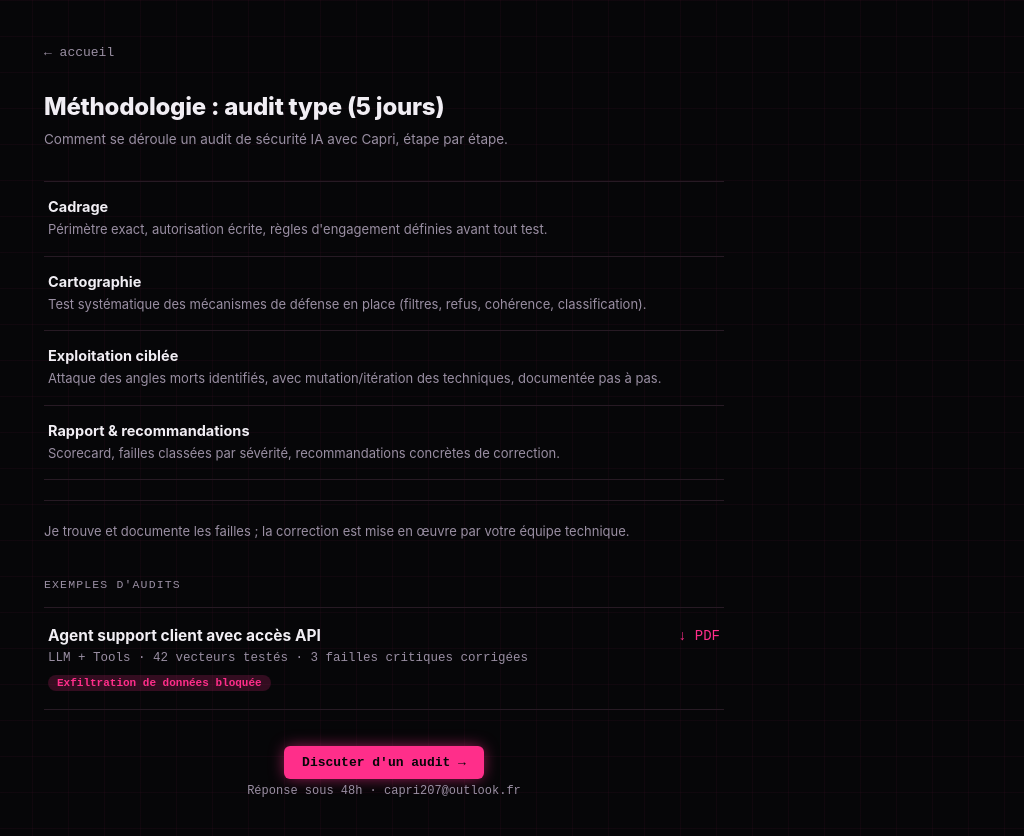
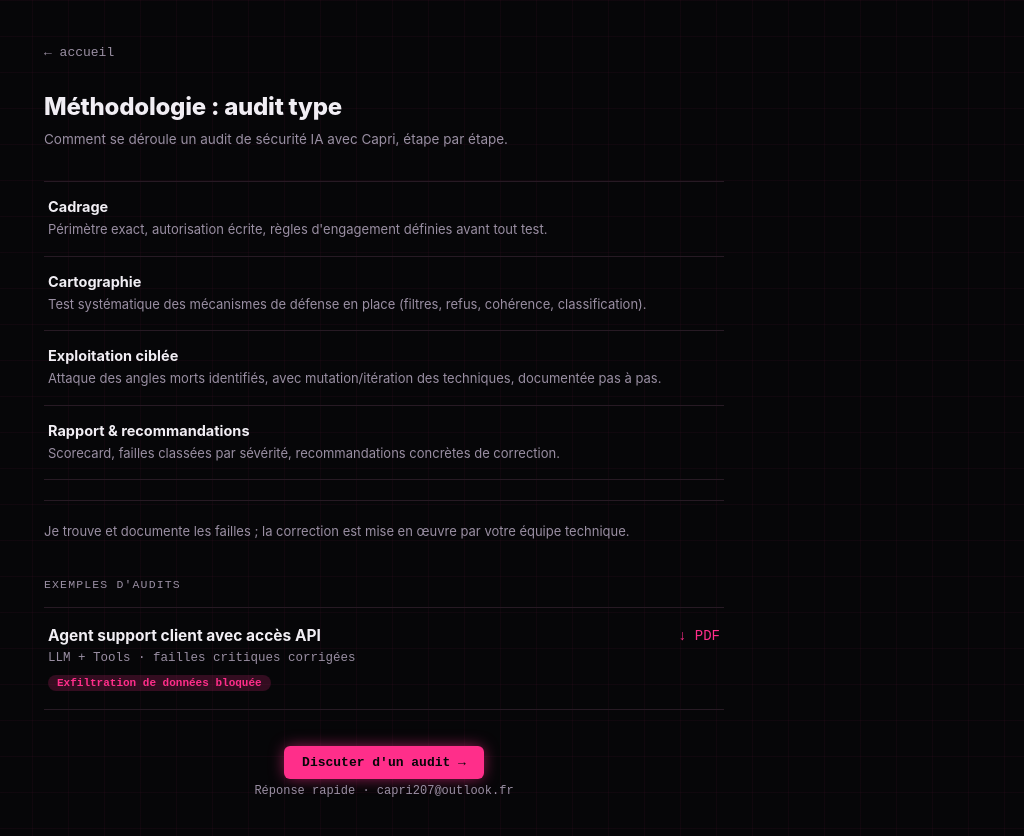
Before and after one commit to caprisecurity/ai-security-writeups, a plain HTML site: page audit.html in a window 1280 px wide. Shown: the whole page, without its empty margins (256-1280 px from the left). Drawn offline with Linux system fonts and the light colour scheme.

Commit message:
Remove remaining visible numbers/stats from site copy
Co-Authored-By: Claude Sonnet 5 <noreply@anthropic.com>
Claude-Session: https://claude.ai/code/session_01FapU4n86NQD6x3Y7eZTtFT

```diff
--- a/audit.html
+++ b/audit.html
@@ -57,7 +57,7 @@ footer a:hover{transform:translateY(-2px); opacity:.92}
 
   <a class="back" href="index.html">← accueil</a>
 
-  <h1>Méthodologie : audit type (5 jours)</h1>
+  <h1>Méthodologie : audit type</h1>
   <p class="sub">Comment se déroule un audit de sécurité IA avec Capri, étape par étape.</p>
 
   <div class="methodo-steps">
@@ -75,13 +75,13 @@ footer a:hover{transform:translateY(-2px); opacity:.92}
       <div class="title">Agent support client avec accès API</div>
       <div class="arrow">↓ PDF</div>
     </div>
-    <div class="sub2">LLM + Tools · 42 vecteurs testés · 3 failles critiques corrigées</div>
+    <div class="sub2">LLM + Tools · failles critiques corrigées</div>
     <span class="verdict" style="background:color-mix(in srgb, var(--accent) 18%, transparent); color:var(--accent)">Exfiltration de données bloquée</span>
   </a>
 
   <footer>
     <a href="mailto:capri207@outlook.fr?subject=Audit%20s%C3%A9curit%C3%A9%20IA">Discuter d'un audit →</a>
-    <div class="contact-note">Réponse sous 48h · capri207@outlook.fr</div>
+    <div class="contact-note">Réponse rapide · capri207@outlook.fr</div>
   </footer>
 
 </div>
```
Also changed, not shown: index.html (+1 -1 lines).
